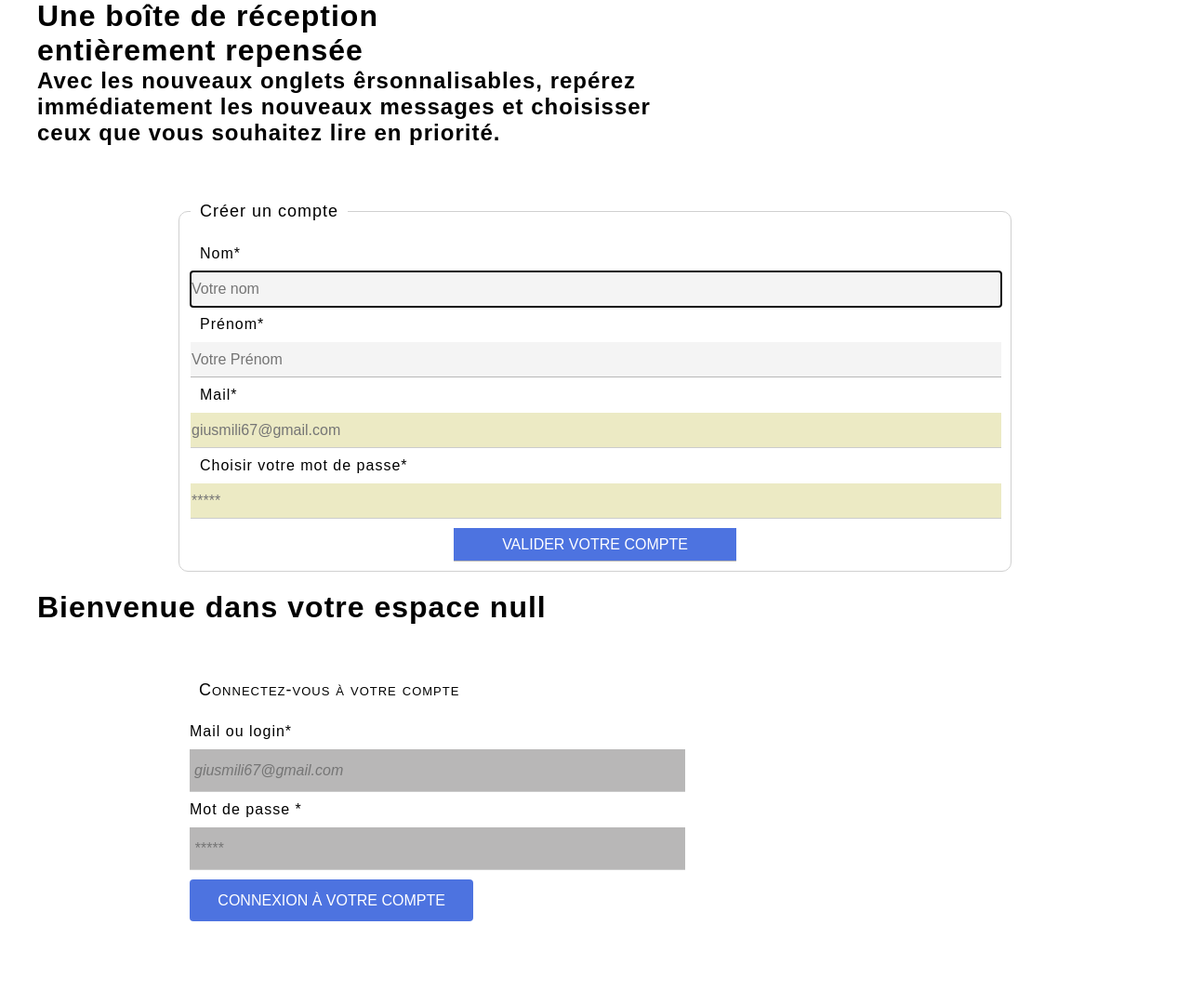
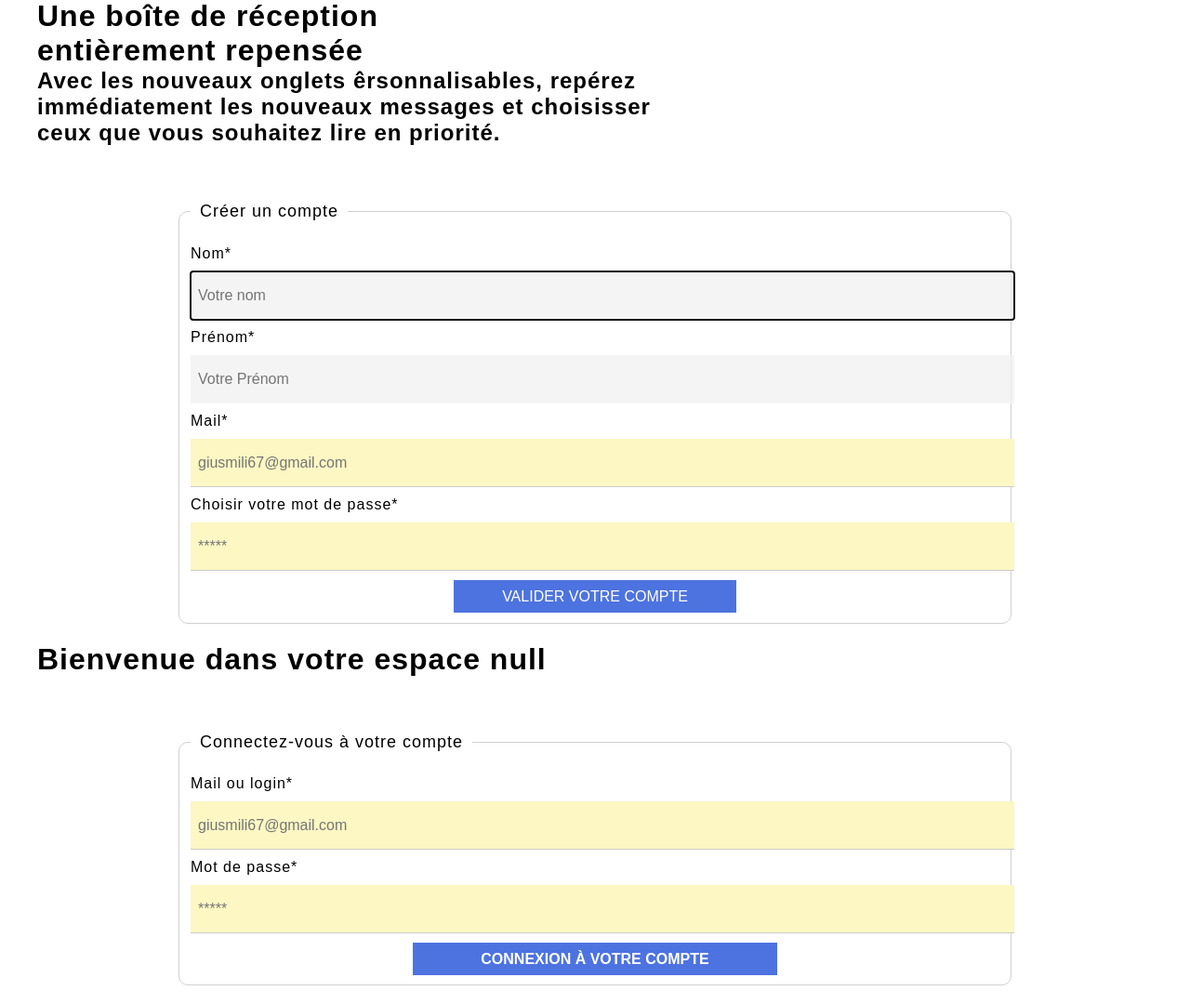
Before and after one commit to laetitiamichel/gmail_projet_militelo, a PHP site: page / in a window 1280 px wide. Shown: the part 1937-3017 px from the top of the page at 93% size. Before the commit the page ends 2928 px from the top, so only its background shows below. Run offline with PHP 8.4, Linux system fonts and the light colour scheme.

Commit message:
FORMULAIRE CONNEXION

```diff
--- a/css/connexion.css
+++ b/css/connexion.css
@@ -1,28 +1,26 @@
 :root{
     --color-button-gmail: #dd5347;
     --bgcolor: #fafafa;
-    --bgcolor-formulaire: #ECEAC4ff;
-    --bgcolor-formulaire-gris: #B8B7B7ff;
+    --bgcolor-formulaire: #fcf7c3;
+    --bgcolor-formulaire-gris: #f8f5f5;
     --color-button: #4D73E0ff;
   }
-
-
+  input[type="text"],
   input[type="password"],
   input[type="email"],
   input[type="submit"]{
-    border: 0;
+
       background: none;
       font-size: inherit;
   }
 
 .inner-form_connexion fieldset{
     border-radius: 1rem;
-    border: var(--bgcolor-formulaire-gris);
+    border: solid .1rem #D0D0D0;
 }
 .inner-form_connexion fieldset legend{
     padding: 1rem;
     font-size: large;
-    font-variant: small-caps; /* petites capitales */
 }
 .inner-form_connexion{
     max-width: 90rem;
@@ -30,44 +28,48 @@ input[type="submit"]{
 }
 .inner-form_connexion form *{
     display: block;
-    padding: 1rem 0;
+    padding-left: 0.8rem;
+    padding: 1rem;
 }
-
+.inner-form_connexion label{
+    padding-left: 0rem;
+}
 .inner-form_connexion form input{
-    /* border: solid .1rem #333; */
+    /* border-bottom: solid .1rem var(--bgcolor-formulaire); */
     width: 100%;
     line-height: 3.5rem;
-    padding: .5rem;
+    padding: 0 .1rem;
     transition: all .6s ease-in-out;
+
 }
 
 
 .inner-form_connexion form input[type="password"],
 .inner-form_connexion form input[type="email"]{
-
     border-bottom: solid .1rem #ccc;
-
-    background: rgb(204,204,204);
-    background: var(--bgcolor-formulaire-gris);
-    width: 60%;
-
+    background: var(--bgcolor-formulaire);
+    /* width: 60%; */
+    color:black;
 }
 
 .inner-form_connexion form [placeholder]{
-    font-style: italic;
     transition: all .6s ease-in-out;
+    padding: 0.8rem;
+
 }
-.inner-form_connexion form [placeholder]:focus{
+/* .inner-form_connexion form [placeholder]:focus{
     font-style: normal;
-}
+} */
+
 /* send button */
 .inner-form_connexion form input[type="submit"]{
     background-color: var(--color-button);
     margin-top: 1rem;
+    margin-left: auto;
+    margin-right: auto;
     cursor: pointer;
-     width: 35%;
+    width: 45%;
     color: #fff;
     text-transform: uppercase;
-     border-radius: .4rem;
-     font-size: medium;
+    font-weight: bolder;
  }
--- a/css/creer_un_compte.css
+++ b/css/creer_un_compte.css
@@ -1,8 +1,8 @@
 :root{
     --color-button-gmail: #dd5347;
     --bgcolor: #fafafa;
-    --bgcolor-formulaire: #F9F7C9;
-    --bgcolor-formulaire-gris: #F2F2F2;
+    --bgcolor-formulaire: #fcf7c3;
+    --bgcolor-formulaire-gris: #f8f5f5;
     --color-button: #4E7CD9;
   }
 
@@ -12,7 +12,7 @@ input[type="email"],
 input[type="submit"]{
     border: 0;
     background: none;
-    font-size: inherit;
+
 }
 
 .inner-form_creer_un_compte fieldset{
@@ -31,7 +31,9 @@ input[type="submit"]{
     display: block;
     padding: 1rem;
 }
-
+.inner-form_creer_un_compte label{
+    padding-left: 0rem;
+}
 .inner-form_creer_un_compte form input{
     border-bottom: solid .1rem var(--bgcolor-formulaire-gris);
     width: 100%;
@@ -56,7 +58,7 @@ input[type="submit"]{
 
 .inner-form_creer_un_compte form [placeholder]{
     transition: all .6s ease-in-out;
-    padding: 0.1rem;
+    padding: 0.8rem;
     /* text-decoration: black;
     font-weight: bold; */
 }
@@ -74,6 +76,5 @@ input[type="submit"]{
     width: 35%;
     color: #fff;
     text-transform: uppercase;
-     /* border-radius: .4rem; */
     font-size: medium;
  }
--- a/index.html
+++ b/index.html
@@ -142,7 +142,7 @@
                     aria-required="true">
 
                 <label for="mdp">
-                Mot de passe *
+                Mot de passe*
                 </label>
                     <input
                     id="password"
```
Lines whose indentation alone changed are shown as unchanged.
